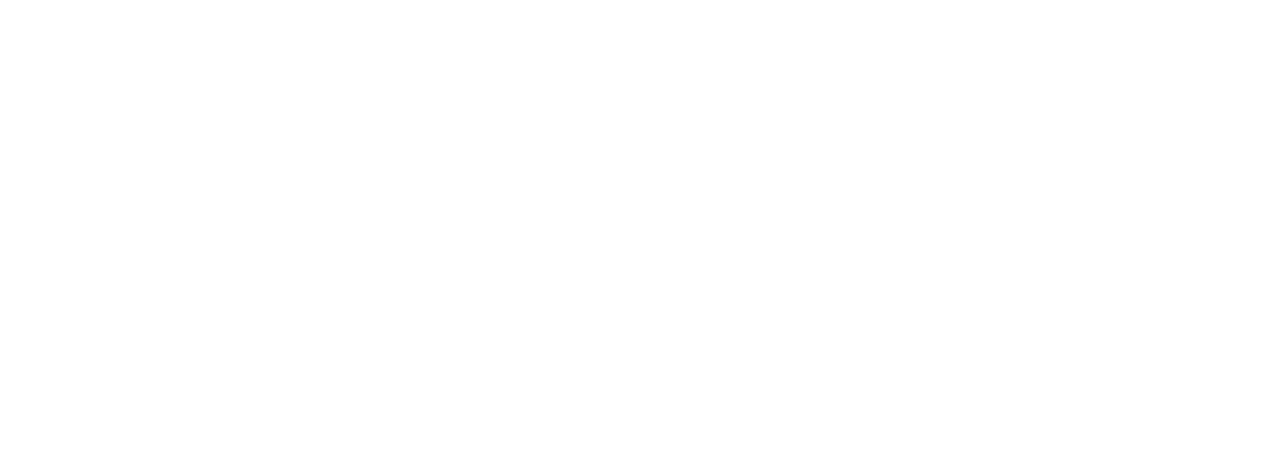
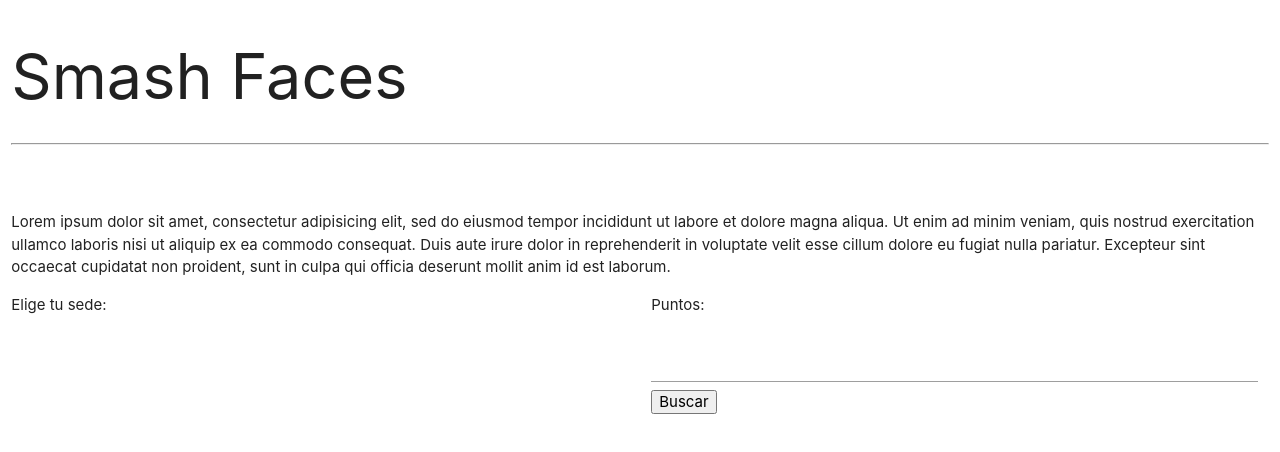
Before and after one commit to Misshel/S41-SmashFaces, a plain HTML site: page index.html in a window 1280 px wide. Drawn offline with nearby package versions, Linux system fonts and the light colour scheme.

Commit message:
falla del merge

```diff
--- a/index.html
+++ b/index.html
@@ -4,13 +4,21 @@
   <meta charset="UTF-8">
   <meta name="viewport" content="width=device-width, initial-scale=1.0">
   <meta http-equiv="X-UA-Compatible" content="ie=edge">
+  <link href="https://fonts.googleapis.com/css?family=Rokkitt" rel="stylesheet">
+  <link rel="stylesheet" href="https://cdnjs.cloudflare.com/ajax/libs/materialize/0.98.2/css/materialize.min.css">
+  <link rel="stylesheet" href="css/style.css">
   <title>S41-Smash Faces</title>
 </head>
 <body>
-  <div class="root">
+  <div class="root"></div>
+  <script type="text/javascript" src="js/jquery-3.2.1.min.js"></script>
+  <script src="https://cdnjs.cloudflare.com/ajax/libs/materialize/0.98.2/js/materialize.min.js"></script>
 
-  </div>
-  <script type="text/javascript" src="js/jquery-3.2.1.min.js"></script>
+  <script src="peru.js"></script>
+  <script src="mexico.js"></script>
+  <script src="js/util/filter.js"></script>
+  <script type="text/javascript" src="js/components/header.js"></script>
+  <script type="text/javascript" src="js/components/coders.js"></script>
   <script type="text/javascript" src="js/app.js"></script>
 </body>
 </html>
--- a/js/app.js
+++ b/js/app.js
@@ -0,0 +1,25 @@
+'use strict';
+
+const render = (root) => {
+  root.empty();
+  const wrapper = $('<div class="wrapper"></div>');
+  //Append de componentes
+  wrapper.append(Header());
+  wrapper.append(codersGrid());
+
+  root.append(wrapper);
+};
+
+const state = {
+  // estado: null,
+  peru: peru,
+  mexico: mexico,
+  selectedCoder: null
+}
+
+$( _ => {
+
+  const root = $('.root');
+  render(root);
+
+});
--- /dev/null
+++ b/js/components/coders.js
@@ -0,0 +1,85 @@
+'use strict';
+
+
+
+const coderItem = (coder,sede,update,reRender) => {
+  console.log(sede +"img");
+  if(sede == "mexico"){
+    console.log(state.mexico.image);
+    let img = $(`<img class="coder" src= "image/${sede}/${coder.imagen}" alt="${coder.name}"/>`);
+  }
+  let img = $(`<img class="coder" src= "image/${sede}/${coder.image}" alt="${coder.name}"/>`);
+
+  return img;
+}
+
+
+
+const codersGrid = () =>{
+
+  const container = $('<div class="container-fluid"></div>');
+
+  const row = $('<div class="row text"></div>');
+  const p = $('<div class="col s12"><p>Lorem ipsum dolor sit amet, consectetur adipisicing elit, sed do eiusmod tempor incididunt ut labore et dolore magna aliqua. Ut enim ad minim veniam, quis nostrud exercitation ullamco laboris nisi ut aliquip ex ea commodo consequat. Duis aute irure dolor in reprehenderit in voluptate velit esse cillum dolore eu fugiat nulla pariatur. Excepteur sint occaecat cupidatat non proident, sunt in culpa qui officia deserunt mollit anim id est laborum.</p></div>');
+  const select = $('<div class="col s6">Elige tu sede:</div>');
+  const option = $(' <select id="select" class="" name=""><option value="Peru">Peru</option><option value="Mexico">Mexico</option></select>');
+  const puntos = $('<div class="col s6">Puntos:</div>');
+
+  const rowCoder = $('<div class="row coder"></div>');
+  const rowCoderCol = $('<div class="col s12"></div>');
+  const contcoder = $('<div class="col s6"></div>');
+
+  const selecCoder = $('<div class="col s6"></div>');
+  const input = $('  <input type="text" name="" value="">');
+  const button = $('<button type="button" name="button">Buscar</button>')
+
+
+  select.append(option);
+
+  selecCoder.append(input);
+  selecCoder.append(button);
+
+  row.append(p);
+  row.append(select);
+  row.append(puntos);
+
+  rowCoderCol.append(contcoder);
+  rowCoderCol.append(selecCoder);
+
+  rowCoder.append(rowCoderCol);
+  container.append(row);
+  container.append(rowCoder);
+
+  button.on('click',(e)=>{
+
+    let sede =  $('select#select').val().toLowerCase();
+    console.log(sede);
+    // if(sede=="Mexico"){
+    //   state.sede== state.mexico;
+    //   alert(state.sede)
+    //   console.log(state.sede);
+    //
+    // }else{
+    //   state.sede== state.peru;
+    // }
+    if(sede == "mexico"){
+      const findCoder =  filterByName(state.mexico,input.val());
+    }
+
+    const findCoder =   filterByName(state.peru,input.val());
+    console.log(sede);
+    reRender(contcoder,findCoder,sede);
+    // console.log(    reRender(contcoder,findCoder,sede));
+  });
+  return container;
+
+}
+
+const reRender = (contcoder, findCoder,sede,update) =>{
+  contcoder.empty();
+  findCoder.forEach((coder)=>{
+    console.log(sede);
+    contcoder.append(coderItem(coder,sede,update, _=>{reRender(contcoder, findCoder);}));
+    // contcoder.append(coderItem(coder,update, _=>{reRender(contcoder, findCoder);}));
+  });
+}
--- /dev/null
+++ b/js/components/header.js
@@ -0,0 +1,16 @@
+'use strict';
+
+const Header = () => {
+  const header = $('<header></header>');
+  const container = $('<div class="container-fluid"></div>');
+  const row = $('<div class="row text"></div>');
+  const col = $('<div class="col s12"></div>');
+  const h1 = $('<h1>Smash Faces<br><hr></h1>');
+
+  col.append(h1);
+  row.append(col);
+  container.append(row);
+  header.append(container);
+
+  return header;
+};
--- /dev/null
+++ b/js/util/filter.js
@@ -0,0 +1,9 @@
+'use strict';
+
+const filterByName = (sede,query) => {
+ const name = sede.filter( (coder) => {
+   return (coder.name.toLowerCase().indexOf(query.toLowerCase())!= -1);
+ });
+
+ return name;
+}
```
